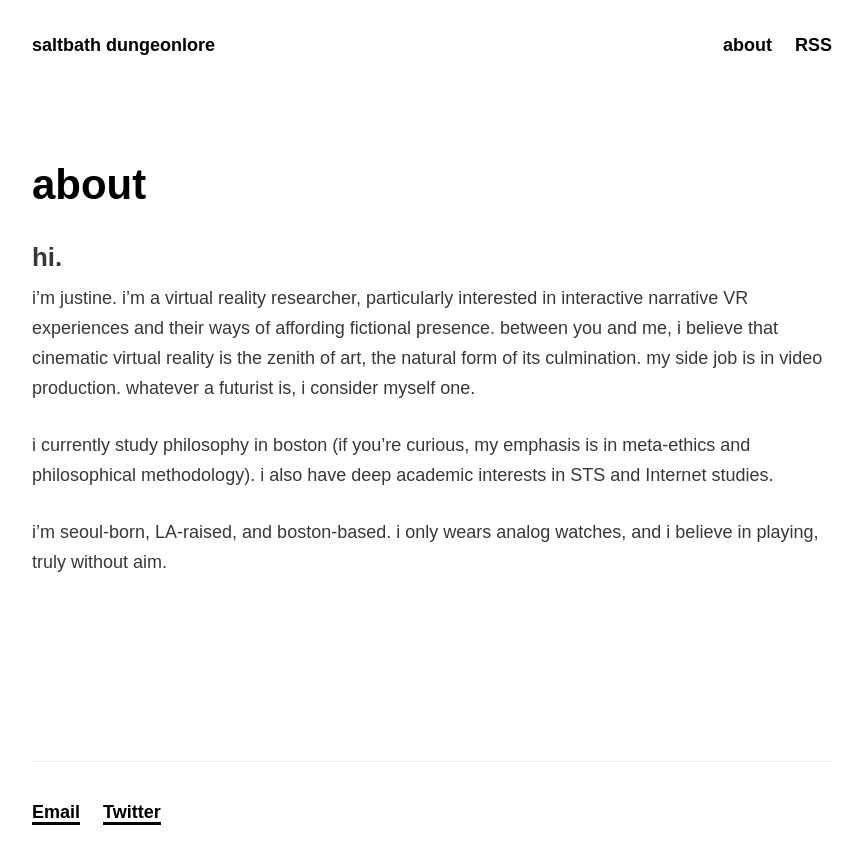
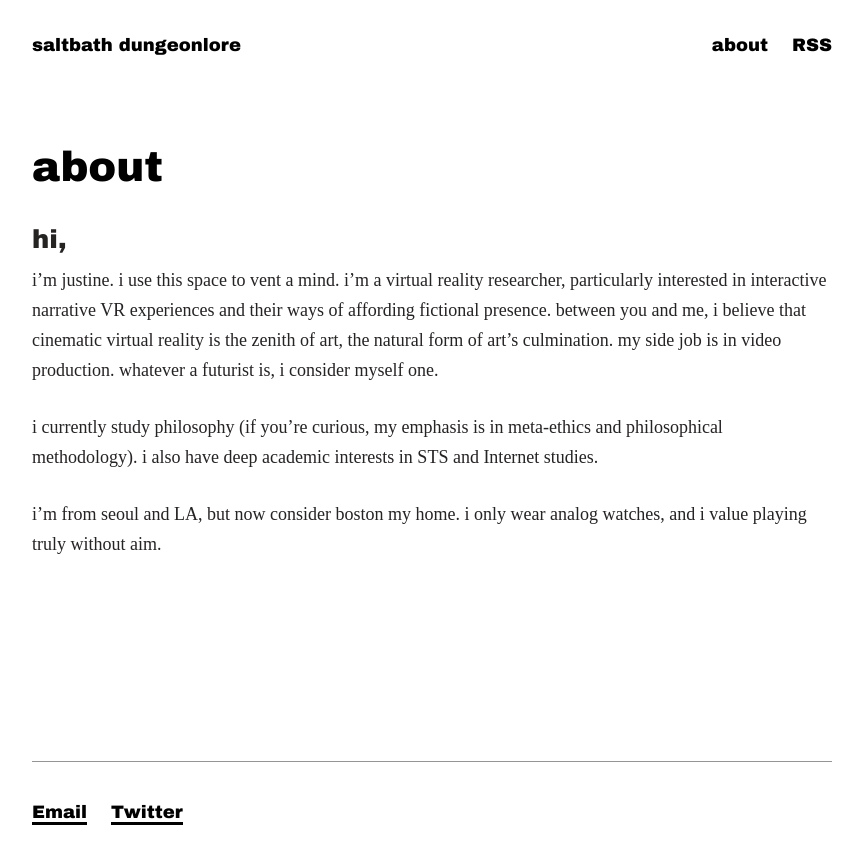
Before and after one commit to saltbath/saltbath.github.io, a Jekyll site: the page built from pages_about.md, in a window 1280 px wide. Shown: the top 864 px of the page, without its empty margins (208-1071 px from the left). Built offline with Jekyll 4.4.1, drawn with Linux system fonts in a browser that asks for light colours; some web fonts are replaced.

Commit message:
cont furth

```diff
--- a/_posts/2018-10-10-sure-life.markdown
+++ b/_posts/2018-10-10-sure-life.markdown
@@ -1,6 +1,6 @@
 ---
 layout: post
-title:  "Avoiding the meta post"
+title:  "the long-dreaded meta post"
 date:   2018-10-20 013:40:41 -0400
 categories: meta
 ---
--- a/_posts/2018-10-20-tufts-coverage.markdown
+++ b/_posts/2018-10-20-tufts-coverage.markdown
@@ -7,7 +7,7 @@ categories: research promo
 
 Just a while ago, Laura Ferguson from Tufts Now wrote a piece
 on the research I did this summer.  Every year, Tufts sponsors a small cohort of
-undergraduate researchers to conduct independent research with faculty mentorship.
+undergraduates to conduct independent research with faculty mentorship.
 This summer, I was incredibly lucky -- lucky enough to get the chance to delve into what is most fascinating to me:
 the emerging medium of cinematic virtual reality, and the new aesthetic and cognitive experiences it affords.
 
--- a/_sass/_type.scss
+++ b/_sass/_type.scss
@@ -1,5 +1,5 @@
 body {
-  font-family: Helvetica;
+  font-family: Arial;
   font-size: 1rem;
   line-height: 1.66;
   -webkit-font-smoothing: antialiased;
--- a/_sass/themes/_default.scss
+++ b/_sass/themes/_default.scss
@@ -1,6 +1,6 @@
 // Typography
-$font-family-base: Arial, sans-serif;
-$font-family-sub:  Arial, serif;
+$font-family-base: Arial Black, sans-serif;
+$font-family-sub:  Charter, serif;
 
 $font-size-base:   18px;
 $line-height-base: 1.5;
@@ -15,11 +15,12 @@ $font-weight-sub-bold:    700;
 
 $font-size-small: 0.85rem;
 
-$spacing-unit: 1em;
+$spacing-unit: 0em;
+$font-kerning: normal;
 
 // Color Scheme
-$text-color:            #383838;
-$text-color-light:      #bbb;
+$text-color:            #262323;
+$text-color-light:      #616263;
 $title-color:           #000;
 
 $background-color:      #fff;
--- a/pages_about.md
+++ b/pages_about.md
@@ -4,16 +4,17 @@ title: about
 url: /about/
 
 ---
-## hi.
+## hi,
 
-i'm justine. i'm a virtual reality researcher, particularly interested in
-interactive narrative VR experiences and their ways of affording fictional presence. between you
-and me, i believe that cinematic virtual reality is the zenith of art, the natural form of its culmination. my side job is in video production.
+i'm justine. i use this space to vent a mind. i'm a virtual reality researcher,
+particularly interested in interactive narrative VR experiences and their ways of affording
+fictional presence. between you and me, i believe that cinematic virtual reality is the zenith of
+art, the natural form of art's culmination. my side job is in video production.
 whatever a futurist is, i consider myself one.
 
-i currently study philosophy in boston (if you're curious, my emphasis is in meta-ethics and
+i currently study philosophy (if you're curious, my emphasis is in meta-ethics and
 philosophical methodology). i also have deep academic interests in
 STS and Internet studies.
 
-i'm seoul-born, LA-raised, and boston-based. i only wears analog watches, and
-i believe in playing, truly without aim.
+i'm from seoul and LA, but now consider boston my home. i only wear analog watches, and
+i value playing truly without aim.
```
Also changed, not shown: _posts/2018-10-20-a-genre-in-phil.markdown (added, +12 -0 lines), _posts/2018-10-20-what-smart-phd.markdown (added, +27 -0 lines).
